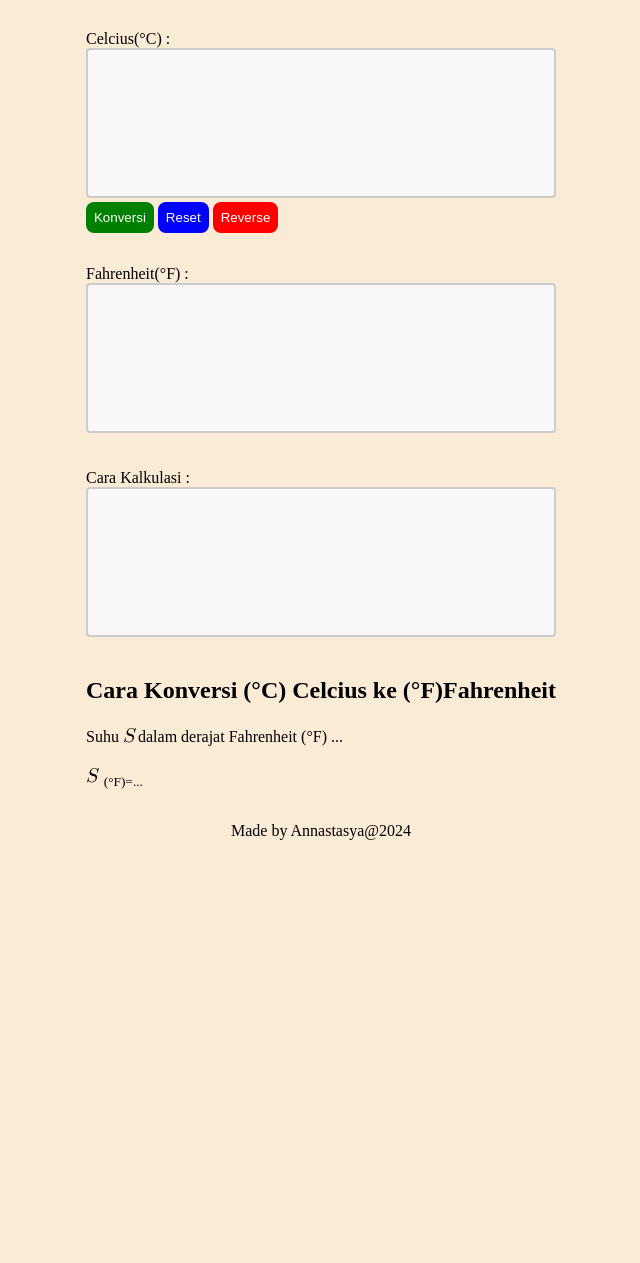
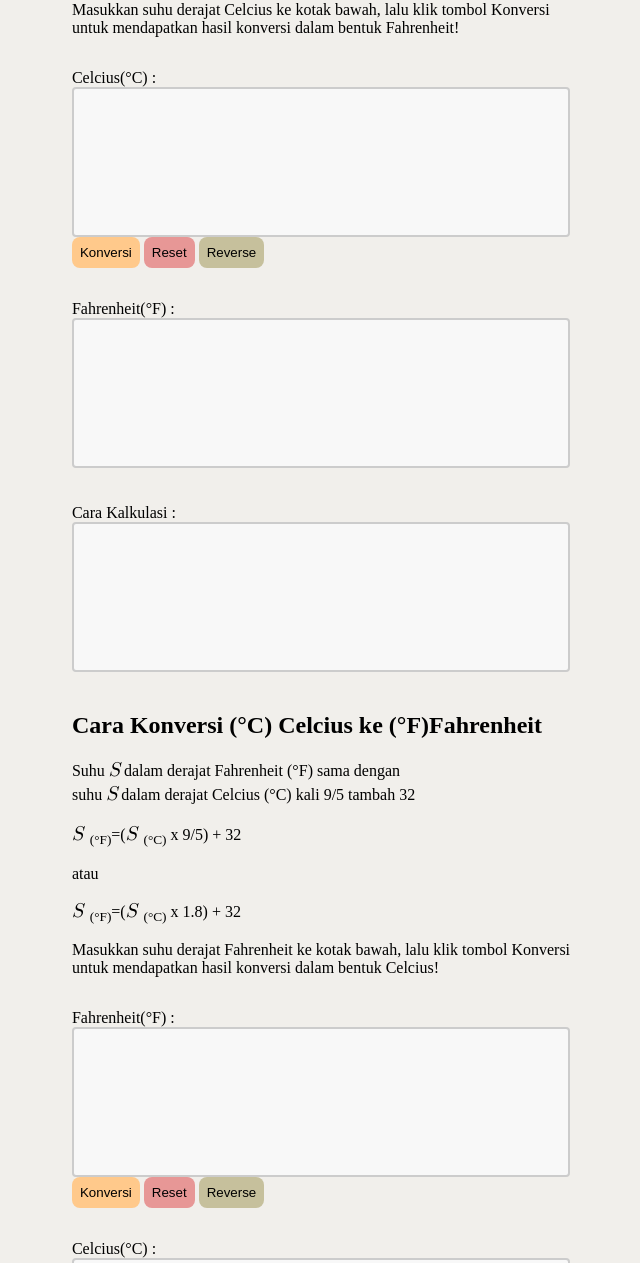
Before and after one commit to revou-fundamental-course/30-sept-24-irapuji16, a plain HTML site: page index.html in a window 1280 px wide. Shown: the part 116-1379 px from the top of the page, without its empty margins (319-959 px from the left). Before the commit the page ends 972 px from the top, so only its background shows below. Drawn offline with Linux system fonts and the light colour scheme.

Commit message:
kalkulator fixed

```diff
--- a/css/styles.css
+++ b/css/styles.css
@@ -2,10 +2,19 @@
 
 body{
     margin: 0;
-    background: antiquewhite;
+    background: #F1EFEB;
     display:flex;
     flex-direction: column;
     align-items: center;
+}
+
+header.judul{
+    font-size: 20px;
+    padding-left: 25px;
+    padding-right: 25px;
+    background-color: #C6C09C;
+    text-align: center;
+    color: black;
 }
 
 .suhu-style{
@@ -27,21 +36,21 @@ body{
 }
 
 .form-btn-submit{
-    background-color: green;
-    color: white;
+    background-color: #FFC98B;
+    color: black;
 }
 
 .form-btn-reset{
-    background-color: blue;
-    color: white;
+    background-color: #E79796;
+    color: black;
 }
 
 .form-btn-reverse{
-    background-color: red;
-    color: white;
+    background-color: #C6C09C;
+    color: black;
 }
 
-#input-suhu{
+#input-suhu, #input-suhuF{
     width: 100%;
     height: 150px;
     padding: 12px 20px;
@@ -53,7 +62,7 @@ body{
     resize: none;
 }
 
-#hasil-suhu{
+#hasil-suhu, #hasil-suhuC{
     width: 100%;
     height: 150px;
     padding: 12px 20px;
@@ -65,7 +74,7 @@ body{
     resize: none;
 }
 
-#how-to-suhu{
+#how-to-suhu, #how-to-suhuC{
     width: 100%;
     height: 150px;
     padding: 12px 20px;
@@ -76,3 +85,11 @@ body{
     font-size: 16px;
     resize: none;
 }
+
+footer{
+    padding-left: 160px;
+    padding-right: 160px;
+    background-color: #C6C09C;
+    text-align: center;
+    color: black;
+}
--- a/index.html
+++ b/index.html
@@ -5,34 +5,39 @@
     <meta name="viewport" content="width=device-width, initial-scale=1.0">
     <title>Document</title>
     <link rel="stylesheet" href="css\styles.css">
+    <script src="js\script.js"></script>
 </head>
 <body>
-    <header>
+    <header class="judul">
     <h1> Kalkulator Konversi Suhu </h1>
     </header>
 
     <main>
+        <div id="FormCtoF">
         <!-- Form Content -->
         <section>
             <!-- Instruksi -->
             <article>
-                <p>Lorem ipsum, dolor sit amet consectetur adipisicing elit...</p>
+                <p>Masukkan suhu derajat Celcius ke kotak bawah, lalu klik tombol Konversi
+                    <br> untuk mendapatkan hasil konversi dalam bentuk Fahrenheit!</p>
             </article>
             <!-- Inputan Suhu -->
-            <form class="padding-16">
+
+            <form  class="padding-16">
                 <!-- Label, TextArea, Button -->
                  <div>
                  <label for="input-suhu">Celcius(&deg;C) :</label>
                 </div>
 
-                 <textarea id="input-suhu"></textarea>
+                 <input type="number" id="input-suhu"></input>
 
                  <div>
-                 <button class="form-btn form-btn-submit"> Konversi</button>
-                 <button class="form-btn form-btn-reset"> Reset</button>
-                 <button class="form-btn form-btn-reverse"> Reverse</button>
+                 <button type="button" onCLick="validateForm()" class="form-btn form-btn-submit"> Konversi</button>
+                 <button type="button" onCLick="hapus()" class="form-btn form-btn-reset"> Reset</button>
+                 <button type="button" onClick="ganti()" class="form-btn form-btn-reverse"> Reverse</button>
                 </div>
             </form>
+
             <!-- Hasil Inputan -->
             <div class="padding-16">
             <div>
@@ -49,19 +54,80 @@
                 <textarea id="how-to-suhu"></textarea>
 
                 </div>
-        </section>
-        <!-- Info Content -->
+
+          <!-- Info Content -->
         <section>
             <header>
                 <h2>Cara Konversi (&deg;C) Celcius ke (&deg;F)Fahrenheit</h2>
             </header>
             <article>
-                <p> Suhu <span class="suhu-style">S</span> dalam derajat Fahrenheit (&deg;F) ...</p>
-                <p> <span class="suhu-style">S </span> <sub>(&deg;F)=...</sub></p>
-                <p> </p>
-                <p> </p>
+                <p> Suhu <span class="suhu-style">S</span> dalam derajat Fahrenheit (&deg;F) sama dengan
+                <br> suhu <span class="suhu-style">S</span> dalam derajat Celcius (&deg;C) kali 9/5 tambah 32</p>
+                <p> <span class="suhu-style">S </span> <sub>(&deg;F)</sub>=(<span class="suhu-style">S </span> <sub>(&deg;C)</sub> x 9/5) + 32</p>
+                <p> atau </p>
+                <p> <span class="suhu-style">S </span> <sub>(&deg;F)</sub>=(<span class="suhu-style">S </span> <sub>(&deg;C)</sub> x 1.8) + 32</p>
             </article>
         </section>
+        </section>
+    </div>
+
+    <div id="FormFtoC">
+        <!-- Form Content -->
+        <section>
+            <!-- Instruksi -->
+            <article>
+                <p>Masukkan suhu derajat Fahrenheit ke kotak bawah, lalu klik tombol Konversi
+                    <br> untuk mendapatkan hasil konversi dalam bentuk Celcius!</p>
+            </article>
+            <!-- Inputan Suhu -->
+
+            <form  class="padding-16">
+                <!-- Label, TextArea, Button -->
+                 <div>
+                 <label for="input-suhuF">Fahrenheit(&deg;F) :</label>
+                </div>
+
+                 <input type="number" id="input-suhuF"></input>
+
+                 <div>
+                 <button type="button" onCLick="validateForm2()" class="form-btn form-btn-submit"> Konversi</button>
+                 <button type="button" onCLick="hapus()" class="form-btn form-btn-reset"> Reset</button>
+                 <button type="button" onClick="ganti()" class="form-btn form-btn-reverse"> Reverse</button>
+                </div>
+            </form>
+
+            <!-- Hasil Inputan -->
+            <div class="padding-16">
+            <div>
+            <label for="hasil-suhuC">Celcius(&deg;C) :</label>
+            </div>
+            <textarea id="hasil-suhuC"></textarea>
+
+            </div>
+            <!-- Cara Kalkulasi -->
+            <div class="padding-16">
+                <div>
+                <label for="how-to-suhuC">Cara Kalkulasi :</label>
+                </div>
+                <textarea id="how-to-suhuC"></textarea>
+
+                </div>
+
+        </section>
+    </div>
+
+        <!-- Info Content -->
+        <section>
+            <header>
+                <h2>Cara Konversi (&deg;F) Fahrenheit ke (&deg;C) Celcius</h2>
+            </header>
+            <article>
+                <p> Suhu <span class="suhu-style">S</span> dalam derajat Celcius (&deg;C) sama dengan
+                <br> suhu <span class="suhu-style">S</span> dalam derajat Fahrenheit (&deg;F) dikurang 32 dikali 5/9</p>
+                <p> <span class="suhu-style">S </span> <sub>(&deg;C)</sub>=(<span class="suhu-style">S </span> <sub>(&deg;F)</sub> - 32) x 5/9 </p>
+            </article>
+        </section>
+
     </main>
 
     <footer>
--- a/js/script.js
+++ b/js/script.js
@@ -1 +1,59 @@
 //ini javascript
+console.log('Javascript Tersambung');
+
+function validateForm(){
+
+const inputSuhu = document.getElementById('input-suhu').value;
+
+if (inputSuhu == ''){
+    alert('Inputan anda kosong');
+} else{
+    calculate(inputSuhu);
+}
+
+
+function calculate(value){
+    let result = parseInt(value) * 9/5 + 32;
+    document.getElementById('hasil-suhu').value=result;
+    document.getElementById('how-to-suhu').value =  `${document.getElementById('input-suhu').value} * 9/5 + 32 = ` + String(result) ;
+
+}
+}
+
+function validateForm2(){
+
+    const inputSuhuF = document.getElementById('input-suhuF').value;
+
+    if (inputSuhuF == ''){
+        alert('Inputan anda kosong');
+    } else{
+        calculate(inputSuhuF);
+    }
+    }
+
+    function calculate(value){
+        let result = (parseInt(value) - 32) * 5/9;
+        document.getElementById('hasil-suhuC').value=result;
+        document.getElementById('how-to-suhuC').value =  `(${document.getElementById('input-suhuF').value} - 32) * 5/9 = ` + String(result) ;
+
+    }
+
+
+
+function hapus(value){
+    document.getElementById('input-suhu').value='';
+    document.getElementById('hasil-suhu').value='';
+    document.getElementById('how-to-suhu').value='';
+    document.getElementById('input-suhuF').value='';
+    document.getElementById('hasil-suhuC').value='';
+    document.getElementById('how-to-suhuC').value='';
+}
+
+function ganti() {
+    var x = document.getElementById("FormCtoF");
+    if (x.style.display === "none") {
+      x.style.display = "block";
+    } else {
+      x.style.display = "none";
+    }
+  }
```
